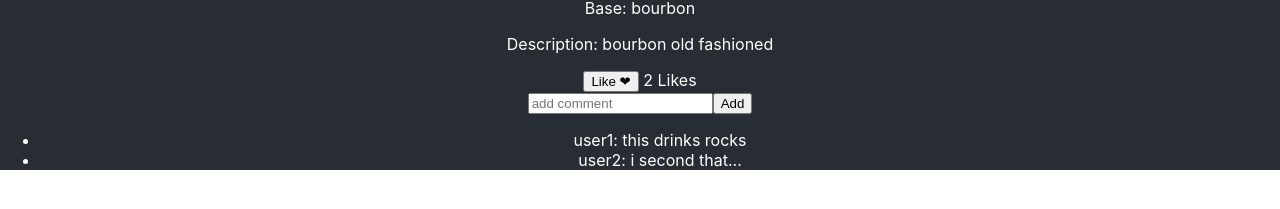
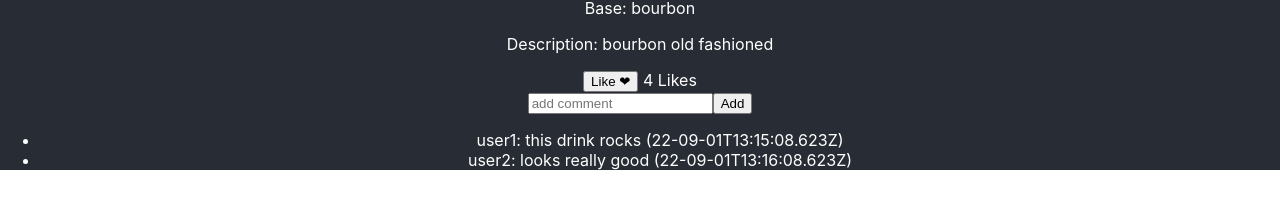
Before and after one commit to SeanSmash/mixer-mixer, a React (Create React App) app: page /gallery/1 in a window 1280 px wide. Shown: the part 173-382 px from the top of the page. Built offline with nearby package versions, Linux system fonts and the light colour scheme; data requests are answered from the project's data file.

Commit message:
fixed new cocktail form to provide likes and comments to json object

```diff
--- a/db.json
+++ b/db.json
@@ -7,17 +7,17 @@
       "description": "bourbon old fashioned",
       "image": "https://www.liquor.com/thmb/p24WIerjbABYLEL94S5N7B0QQro=/735x0/__opt__aboutcom__coeus__resources__content_migration__liquor__2018__05__08113350__bourbon-old-fashioned-720x720-recipe-ade6f7780c304999be3577e565c9bcdd.jpg",
       "dateCreated": "22-07-01T13:15:08.623Z",
-      "likes": 2,
+      "likes": 4,
       "comments": [
         {
-          "id": 1,
           "username": "user1",
-          "comment": "this drinks rocks"
+          "comment": "this drink rocks",
+          "dateCommentCreated": "22-09-01T13:15:08.623Z"
         },
         {
-          "id": 2,
           "username": "user2",
-          "comment": "i second that..."
+          "comment": "looks really good",
+          "dateCommentCreated": "22-09-01T13:16:08.623Z"
         }
       ]
     },
@@ -49,30 +49,20 @@
       "likes": 11
     },
     {
-      "id": 5,
       "base": "gin",
-      "username": "ss",
-      "description": "more gin",
-      "image": "https://hips.hearstapps.com/hmg-prod.s3.amazonaws.com/images/royal-mojito-alcoholic-cocktail-with-white-rum-royalty-free-image-1581938500.jpg?crop=0.667xw:1.00xh;0.311xw,0&resize=480:*",
-      "dateCreated": "2022-08-14T22:07:42.601Z",
-      "likes": 2,
+      "username": "user3",
+      "description": "gin and tonic",
+      "image": "https://external-content.duckduckgo.com/iu/?u=https%3A%2F%2Fwww.shakedrinkrepeat.com%2Fwp-content%2Fuploads%2F2018%2F03%2Fthe_perfect_gin_and_tonic_recipe_photo.jpg&f=1&nofb=1",
+      "dateCreated": "2022-08-25T17:05:16.486Z",
+      "likes": 0,
       "comments": [
         {
-          "id": 1,
-          "username": "user1",
-          "comment": "this drinks rocks"
-        },
-        {
-          "id": 2,
-          "username": "user2",
-          "comment": "i second that..."
+          "username": "user3",
+          "comment": "test comment",
+          "dateCommentCreated": "2022-08-25T17:06:25.776Z"
         }
-      ]
-    },
-    {
-      "username": "user3",
-      "comment": "comment test",
-      "id": 6
+      ],
+      "id": 5
     }
   ]
 }
--- a/src/CocktailDetail.js
+++ b/src/CocktailDetail.js
@@ -8,6 +8,8 @@ function CocktailDetail ({ currentUser }) {
     const { id } = useParams()
     const { base, username, description, image, dateCreated, likes } = cocktail
     const [ likeCount, setLikeCount ] = useState(0)
+    const date = new Date()
+    const jsonDate = date.toJSON()
 
 
     useEffect(() => {
@@ -18,10 +20,6 @@ function CocktailDetail ({ currentUser }) {
             setLikeCount(data.likes)
             setComments(data.comments)
         })
-        //setComments(cocktail.comments)
-        /*fetch(`http://localhost:3000/comments/`)
-        .then(r => r.json())
-        .then(data => setComments(data))*/
     }, [])
 
     //console.log(comments)
@@ -37,20 +35,27 @@ function CocktailDetail ({ currentUser }) {
         e.preventDefault()
         const newCommentData = {
             username: currentUser,
-            comment: newComment
+            comment: newComment,
+            dateCommentCreated: jsonDate
         }
-        fetch(`http://localhost:3000/cocktails/`, {
-            method: "POST",
+        fetch(`http://localhost:3000/cocktails/${id}`, {
+            method: "PATCH",
             headers: {
                 "Content-Type": "application/json"
             },
             body: JSON.stringify({
+                "comments": [{
                 "username": newCommentData.username,
-                "comment": newCommentData.comment
+                "comment": newCommentData.comment,
+                "dateCommentCreated": newCommentData.dateCommentCreated
+                }]
             })
         })
         .then(r => r.json())
-        .then(data => console.log(data))
+        .then(data => {
+            setComments([...comments, data.comments])
+            console.log(comments)
+        })
     }
 
 
@@ -82,7 +87,9 @@ function CocktailDetail ({ currentUser }) {
                 <ul>
                     {comments.map(comment => {
                         return (
-                            <li key={comment.id}>{comment.username}: {comment.comment}</li>
+                            <li key={comment.dateCommentCreated}>
+                                {comment.username}: {comment.comment} ({comment.dateCommentCreated})
+                            </li>
                         )
                     })}
                 </ul>
@@ -93,22 +100,3 @@ function CocktailDetail ({ currentUser }) {
 }
 
 export default CocktailDetail;
-
-/*{cocktail.comments.map(comment => {
-    if (comment.commentID === parseInt(id, 10)){
-    return (
-        <li key={comment.id}>{comment.username}: {comment.comment}</li>
-    )
-    }
-    })
-}
-
-<ul>
-                    {cocktail.comments.map(comment => {
-                        return (
-                            <li key={comment.id}>{comment.username}: {comment.comment}</li>
-                        )
-                    })}
-                </ul>
-
-*/
--- a/src/NewCocktailForm.js
+++ b/src/NewCocktailForm.js
@@ -38,7 +38,9 @@ function NewCocktailForm({ currentUser, onNewCocktail }) {
                 "username": newCocktail.username,
                 "description": newCocktail.description,
                 "image": newCocktail.image,
-                "dateCreated": newCocktail.dateCreated
+                "dateCreated": newCocktail.dateCreated,
+                "likes": 0,
+                "comments": []
             })
         })
         .then(r => r.json())
```
